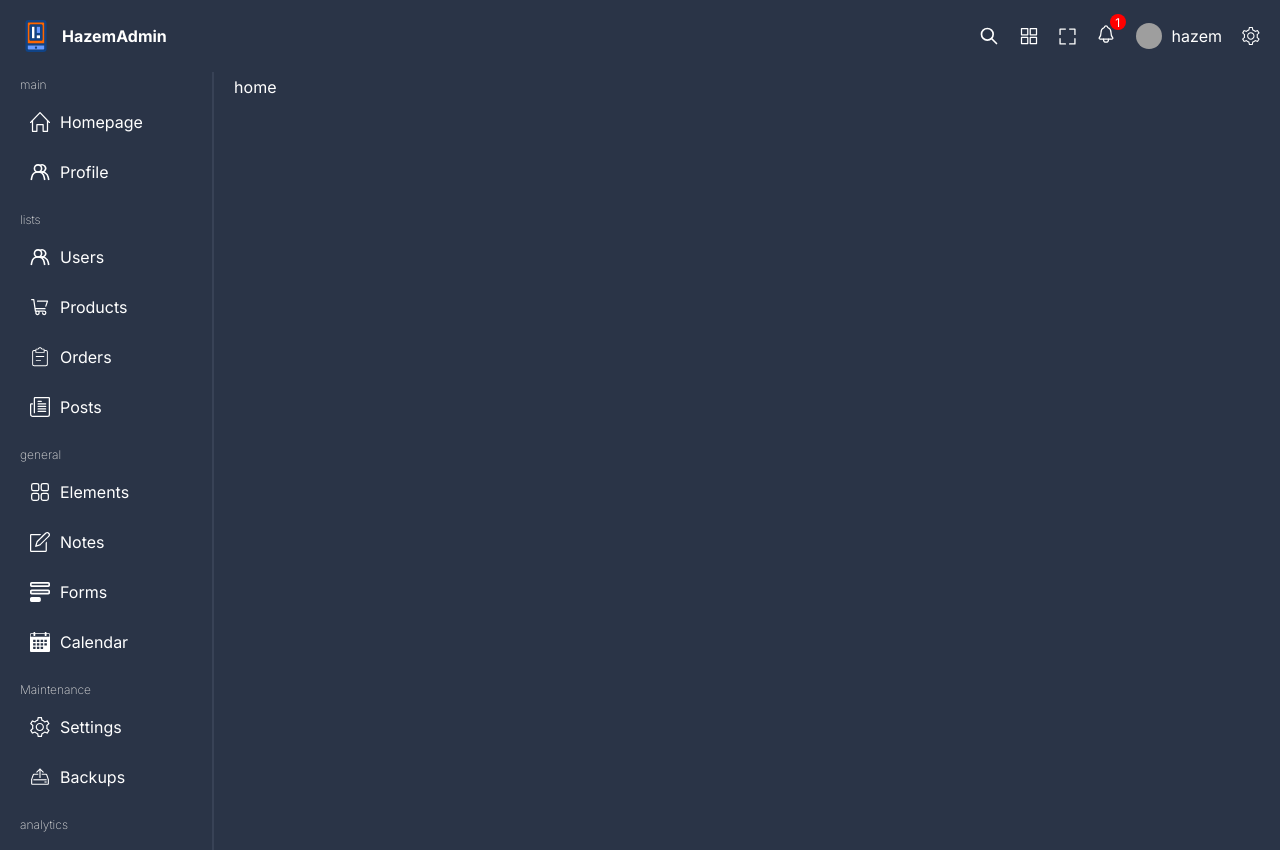
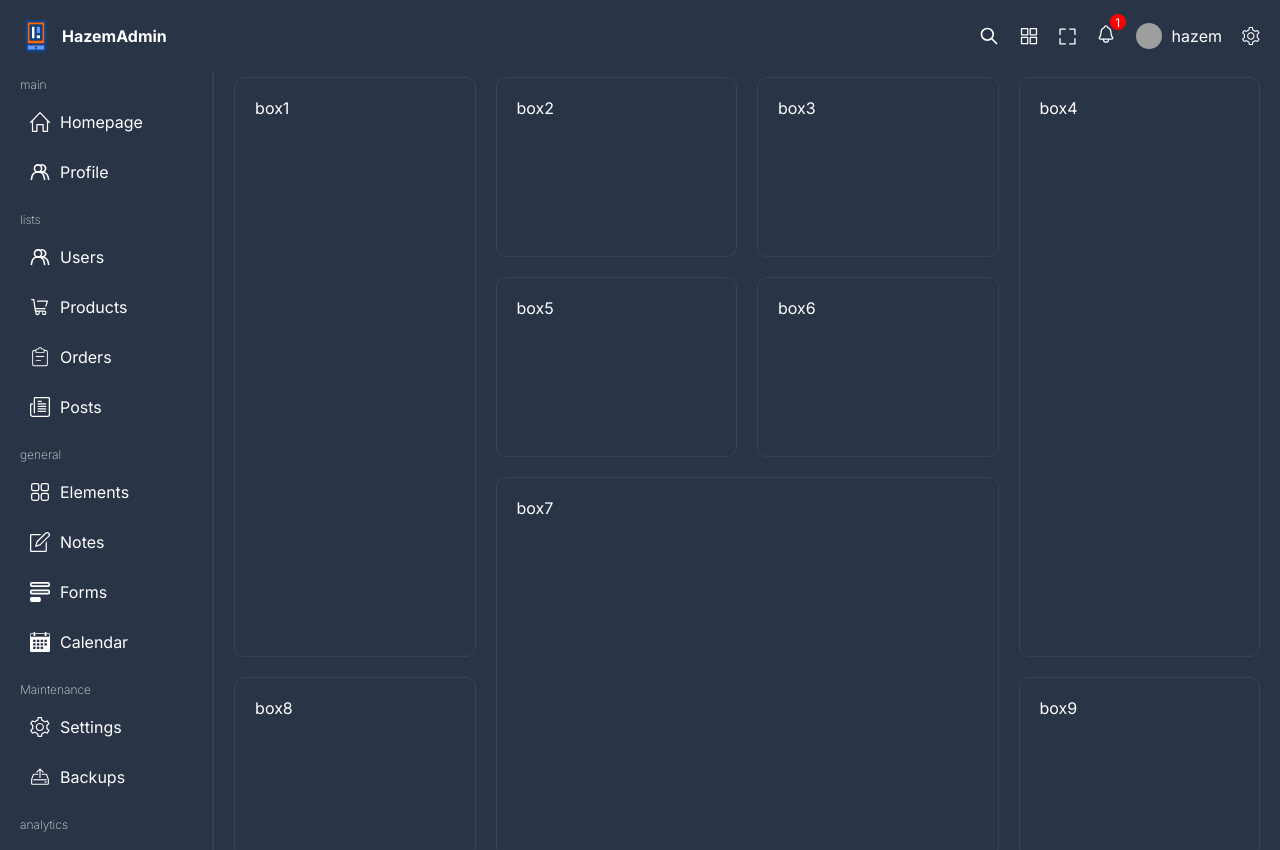
Before and after one commit to hazemmohsen2000/admin-dashboard, a React (Vite) app: page / in a window 1280 px wide. Shown: the top 850 px of the page. Built offline with nearby package versions, Linux system fonts and the light colour scheme; grey boxes are pictures that could not be loaded.

Commit message:
grid system

```diff
--- a/src/pages/home/Home.tsx
+++ b/src/pages/home/Home.tsx
@@ -2,7 +2,18 @@
 import "./home.scss"
 const home = () => {
   return (
-    <div className="home">home</div>
+    <div className="home">
+      <div className="box box1">box1</div>
+      <div className="box box2">box2</div>
+      <div className="box box3">box3</div>
+      <div className="box box4">box4</div>
+      <div className="box box5">box5</div>
+      <div className="box box6">box6</div>
+      <div className="box box7">box7</div>
+      <div className="box box8">box8</div>
+      <div className="box box9">box9</div>
+
+    </div>
   )
 }
 export default home
--- a/src/pages/home/home.scss
+++ b/src/pages/home/home.scss
@@ -1,3 +1,26 @@
+@import "../../styles/variables.scss";
+
 .home{
+   display: grid;
+   gap : 20px;
+   grid-template-columns: repeat(4,1fr);
+   grid-auto-rows: minmax(180px , auto);
+    .box{
+        padding: 20px ;
+        border-radius: 10px;
+        border : 1px solid $soft-bg ;
+    }
 
+    .box1{
+        grid-column: span 1;
+        grid-row: span 3;
+    }
+    .box4{
+        grid-column: span 1;
+        grid-row: span 3;
+    }
+    .box7{
+        grid-column: span 2;
+        grid-row: span 2;
+    }
 }
```
Also changed, not shown: src/componenets/topBox/TopBox.tsx (added, +8 -0 lines), src/componenets/topBox/topbox.scss (added).
